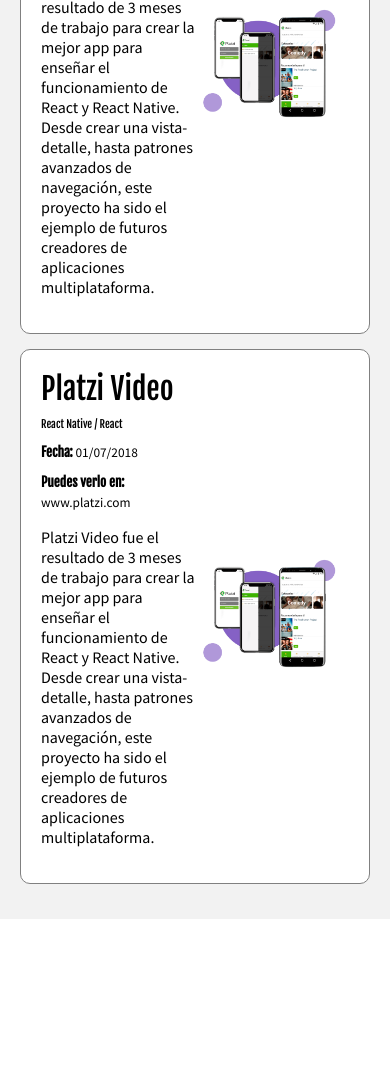
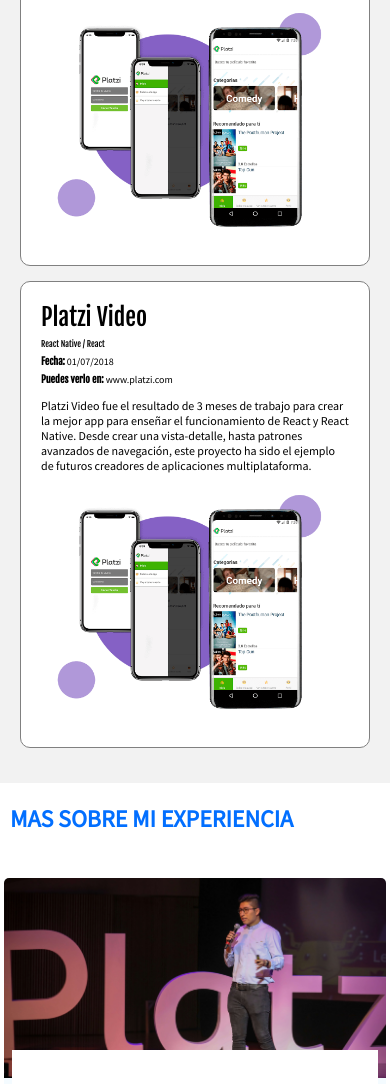
Before and after one commit to AlexisDavila/Responsive_Design, a plain HTML site: page index.html in a window 390 px wide. Shown: the part 583-1667 px from the top of the page. Before the commit the page ends 1502 px from the top, so only its background shows below. Drawn offline with Linux system fonts and the light colour scheme.

Commit message:
Ajustando nuestro portafolio y la seccion de eventos.

```diff
--- a/css/estilos.css
+++ b/css/estilos.css
@@ -205,8 +205,8 @@ figure{
 .event{
    /* border: 1px solid red; */
    border-radius: 5px;
-   margin: 10px;
-   width: 480px;
+   margin: 1%;
+   width: 48%;
    flex-shrink: 0;
    overflow: hidden;
    background:#f4fbff;
@@ -336,9 +336,57 @@ figure{
    .header .logo {
       text-align: center;
    }
+   .project{
+      display: block;
+   }
+   .project-details{
+      width: auto;
+      /* font-size: 16px; */
+   }
+   .project-course, .project-date, .project-url{
+      margin: .3em 0;
+   }
+
+   .project-imageContainer{
+      width: auto;
+   }
+   .project-title{
+      font-size: 2em;
+      margin-bottom: .3em;
+   }
+   .project-url{
+      font-size: 1em;
+   }
+   .project-course{
+      font-size: .7em;
+   }
+   .project-date{
+      font-size: 1em;
+   }
+   .project-descripction{
+      font-size: .8em;
+   }
+   .event {
+      width: auto;
+      flex-shrink: initial;
+   }
+
+   .event img{
+      width: 100%;
+   }
 }
 
 /* tercer breakpoint */
 @media screen and (max-width: 480px){
+   .project-details{
+      font-size: 12px;
+   }
+   .event img{
+      width: 100%;
+   }
+
+   .event-detail{
+      margin: -2em 0.5em 0.5em ;
+   }
 
 }
--- a/index.html
+++ b/index.html
@@ -67,9 +67,11 @@
             </article>
          </div>
       </section>
-      <!-- <section id="eventos" class="event-list">
+      <div class="container">
+         <h2 class="event-list-title">Mas sobre mi Experiencia</h2>
+      </div>
+      <section id="eventos" class="event-list">
          <div class="container">
-            <h2 class="event-list-title">Mas sobre mi Experiencia</h2>
             <article class="event">
                <figure class="event-imageContainer">
                   <img class="event-image" src="images/platzi-conf.jpg" width="500">
@@ -119,7 +121,7 @@
                </div>
             </article>
          </div>
-      </section> -->
+      </section>
       <!-- <section id="contacto" class="contact">
          <div class="container">
             <form action="/suscripcion/" class="form-email">
```
